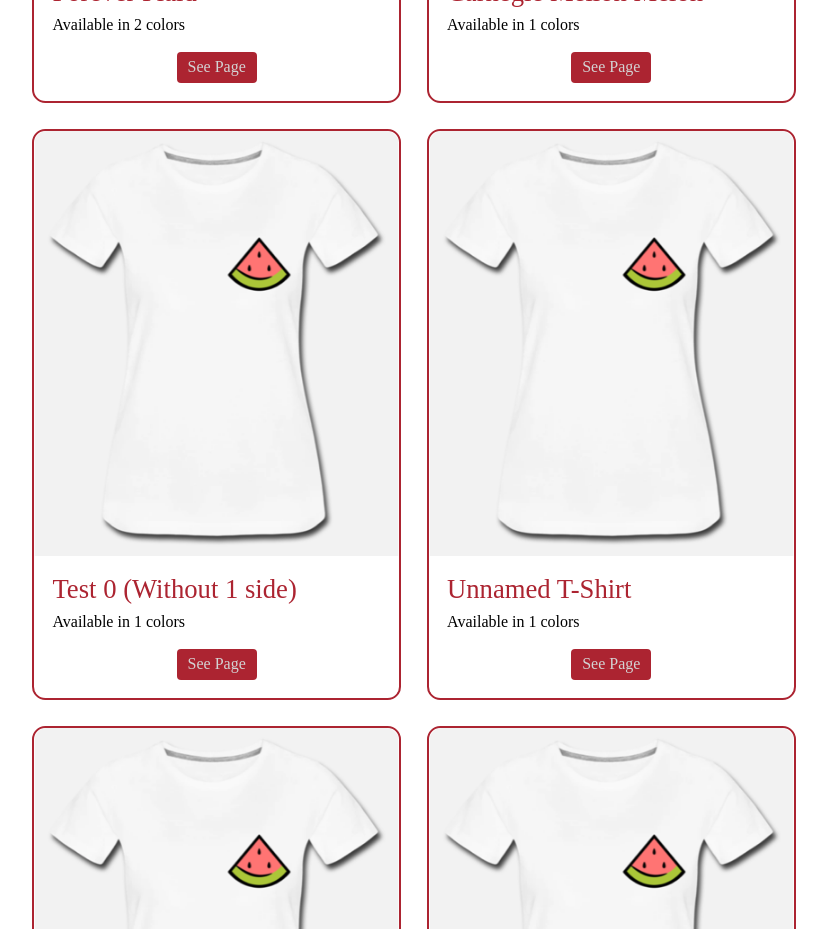
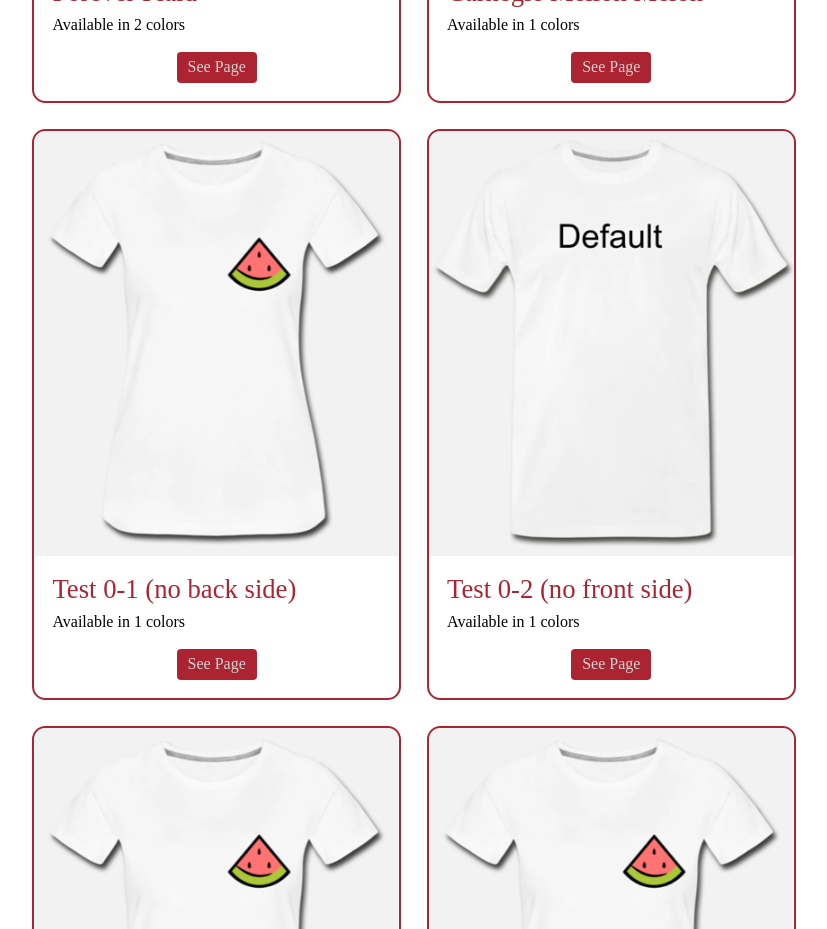
Before and after one commit to Computational-Physicality-Lab/hw4-using-react-orangeorangehuang, a React (Create React App) app: page /shirts in a window 1280 px wide. Shown: the part 1340-2269 px from the top of the page, without its empty margins (83-910 px from the left). Built offline with nearby package versions, Linux system fonts and the light colour scheme.

Commit message:
edit shirts data

```diff
--- a/src/pages/PageDetail.js
+++ b/src/pages/PageDetail.js
@@ -13,7 +13,10 @@ const PageDetail = () => {
   const productId = useParams().productId;
   const navigate = useNavigate();
   const default_img = { front: DefaultMaleFront, back: DefaultMaleBack };
-  const preview_img = shirts[productId] && shirts[productId].colors ? Object.values(shirts[productId].colors)[0]['front'] : default_img.front;
+  const preview_img =
+    shirts[productId] && shirts[productId].colors && Object.values(shirts[productId].colors)[0]['front']
+      ? Object.values(shirts[productId].colors)[0]['front']
+      : default_img.front;
   const shirt = shirts[productId];
   const { title, description, price } = shirts[productId] ? cleanShirtData(shirt) : {};
   console.log(price);
@@ -40,7 +43,8 @@ const PageDetail = () => {
     setDisplayImg(img_temp);
   };
 
-  const color_btns = shirt && shirt.colors ? (
+  const color_btns =
+    shirt && shirt.colors ? (
       Object.keys(shirt.colors).map((color, index) => {
         return (
           <div key={index} id={color} className={`detail-content-color-button ${color}`} onClick={click_color}>
--- a/src/shared/shirts.js
+++ b/src/shared/shirts.js
@@ -129,13 +129,28 @@ const shirts = [
     },
   },
   {
-    name: 'Test 0 (Without 1 side)',
+    name: 'Test 0-1 (no back side)',
     description:
-      'Test case 0: without a single side of a color',
+      'Test case 0-1: without a single side of a color',
     price: '$6.99',
     colors: {
       white: {
         front: MelonWhiteFront
+      },
+    },
+    default: {
+      front: DefaultMaleFront,
+      back: DefaultMaleBack,
+    },
+  },
+  {
+    name: 'Test 0-2 (no front side)',
+    description:
+      'Test case 0-2: without a single side of a color',
+    price: '$6.99',
+    colors: {
+      white: {
+        back: MelonWhiteBack
       },
     },
     default: {
```
Lines whose indentation alone changed are shown as unchanged.
